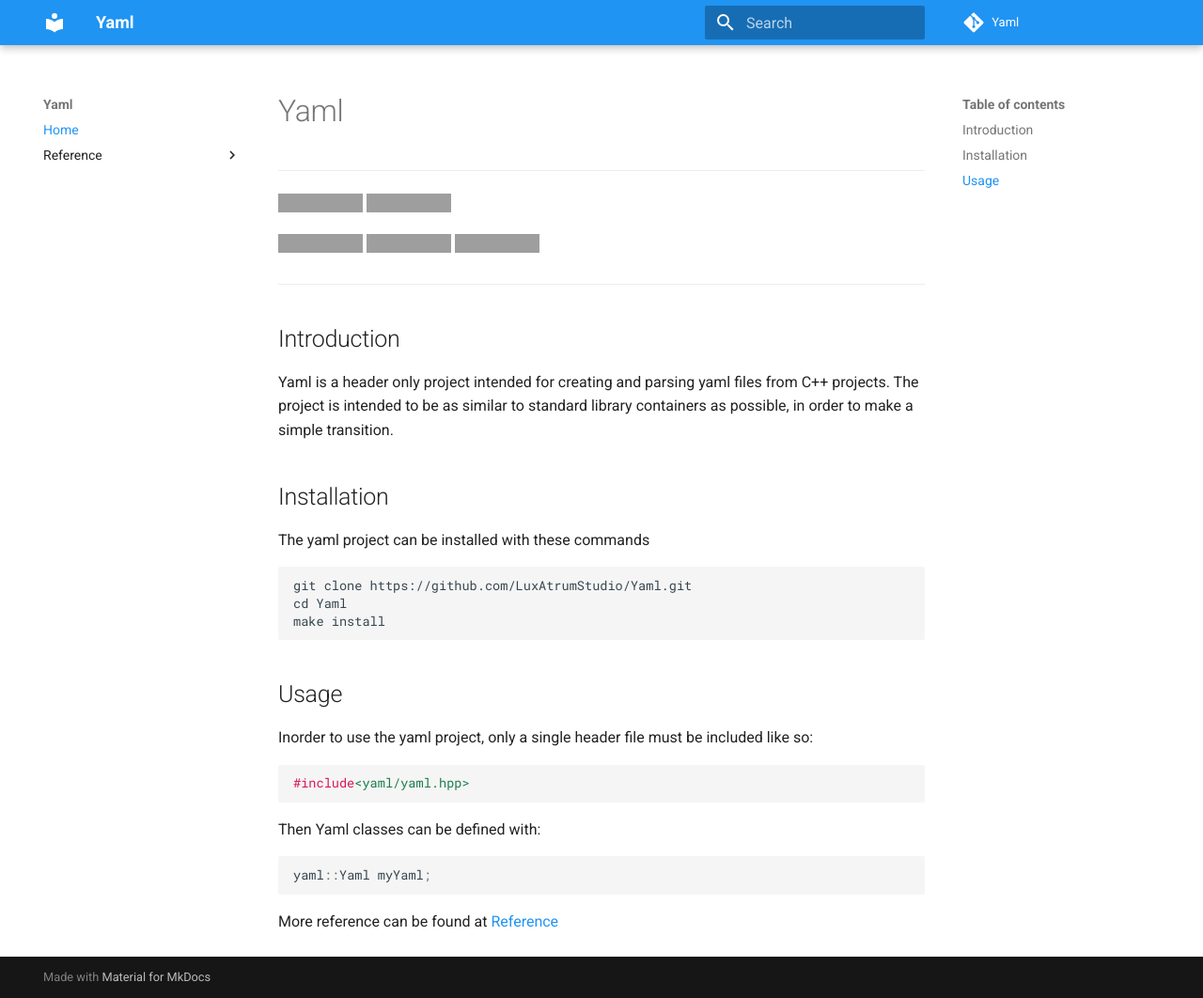
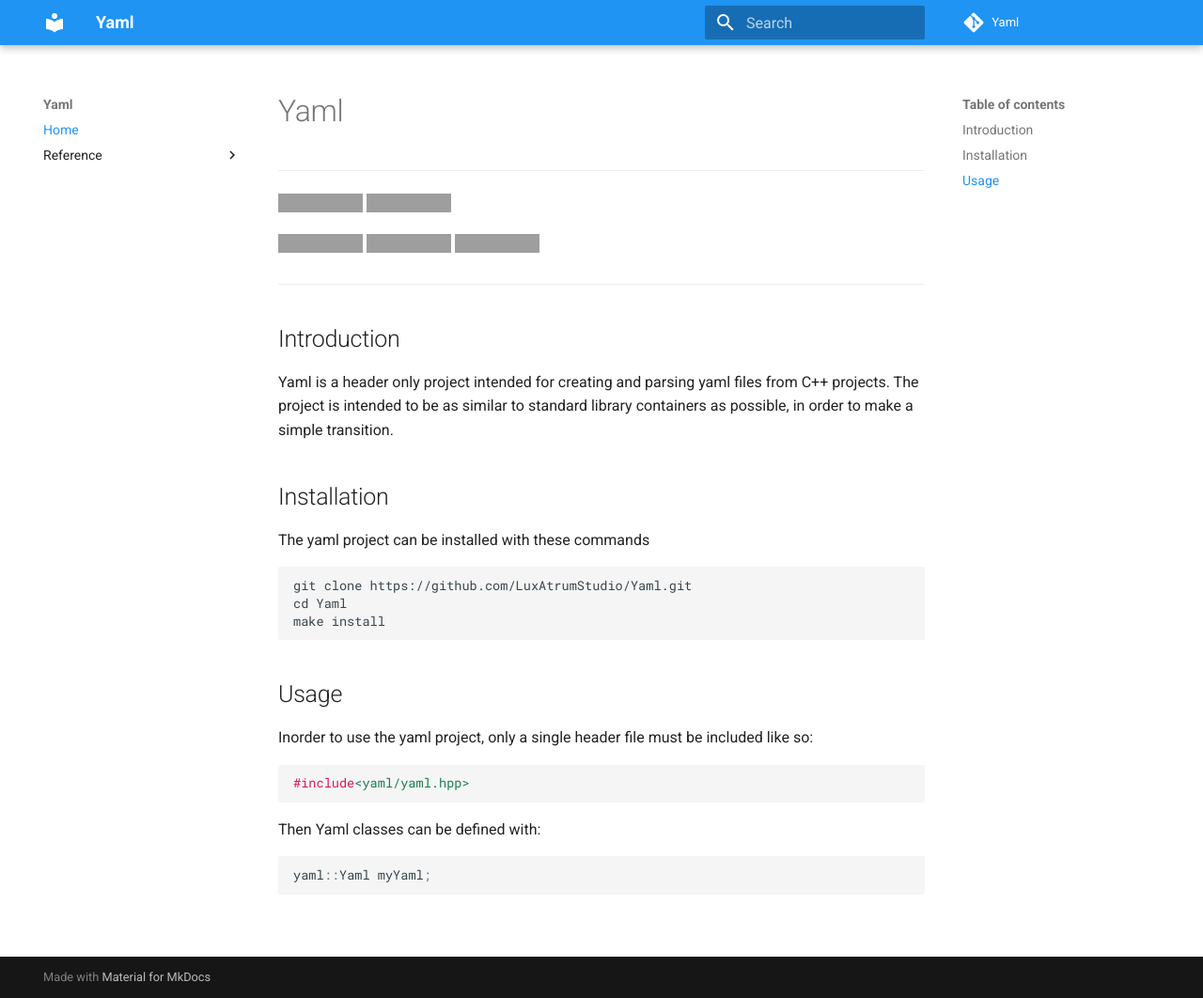
Before and after one commit to LuxAter/Yaml, an MkDocs documentation site: the page built from docs/index.md, in a window 1280 px wide and 1062 px high. Shown: the whole window at 94% size. Built offline with MkDocs 1.6.1 and Material for MkDocs 9.7.7, drawn with Linux system fonts in a browser that asks for light colours; comment, search, counter and statistics services are not loaded; old or Windows-style settings are respelled for this version of MkDocs; grey boxes are pictures that could not be loaded.

Commit message:
Fixed index reference

````diff
--- a/docs/index.md
+++ b/docs/index.md
@@ -41,5 +41,3 @@ Then Yaml classes can be defined with:
 ```cpp
 yaml::Yaml myYaml;
 ```
-
-More reference can be found at [Reference](reference.md)
````
